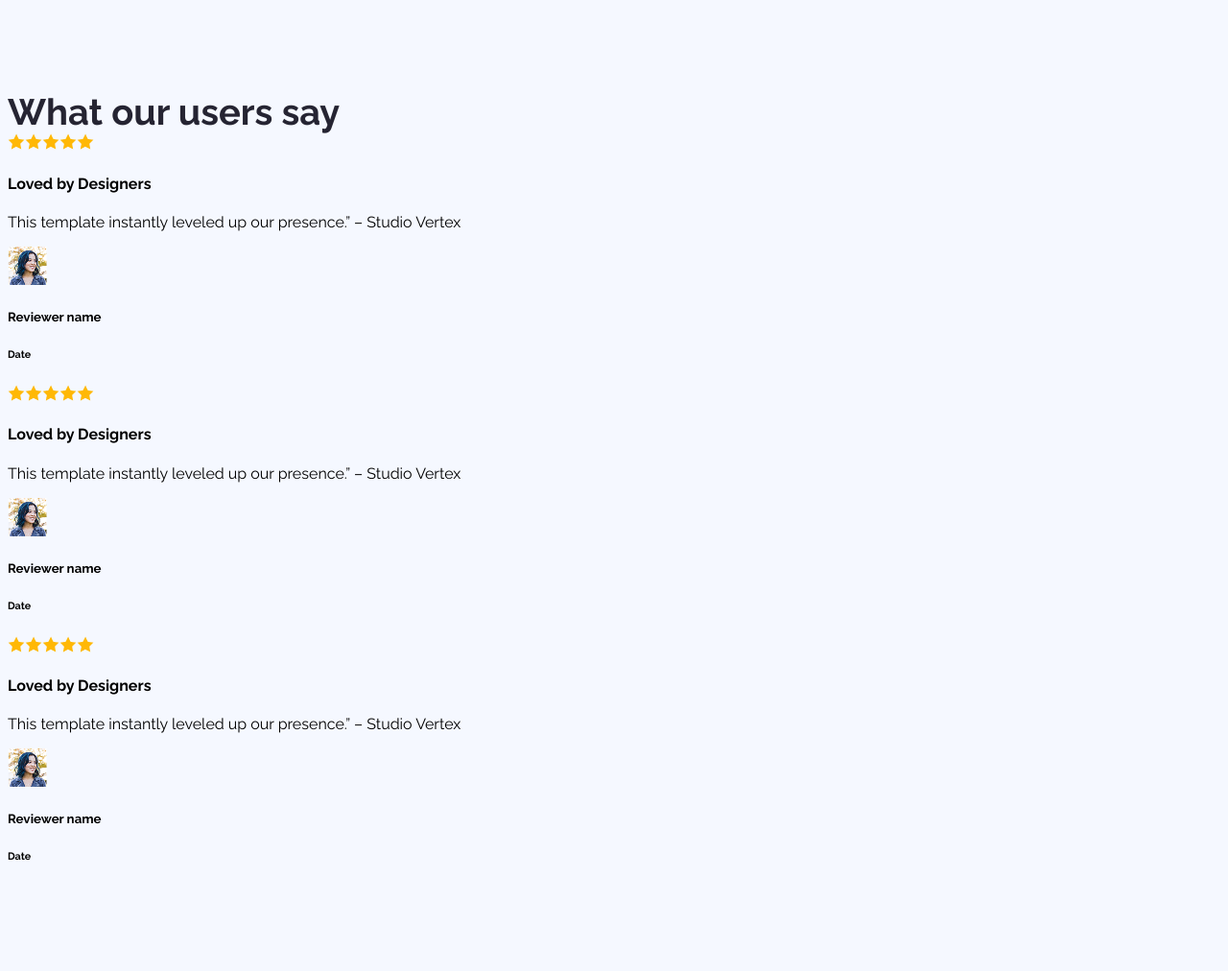
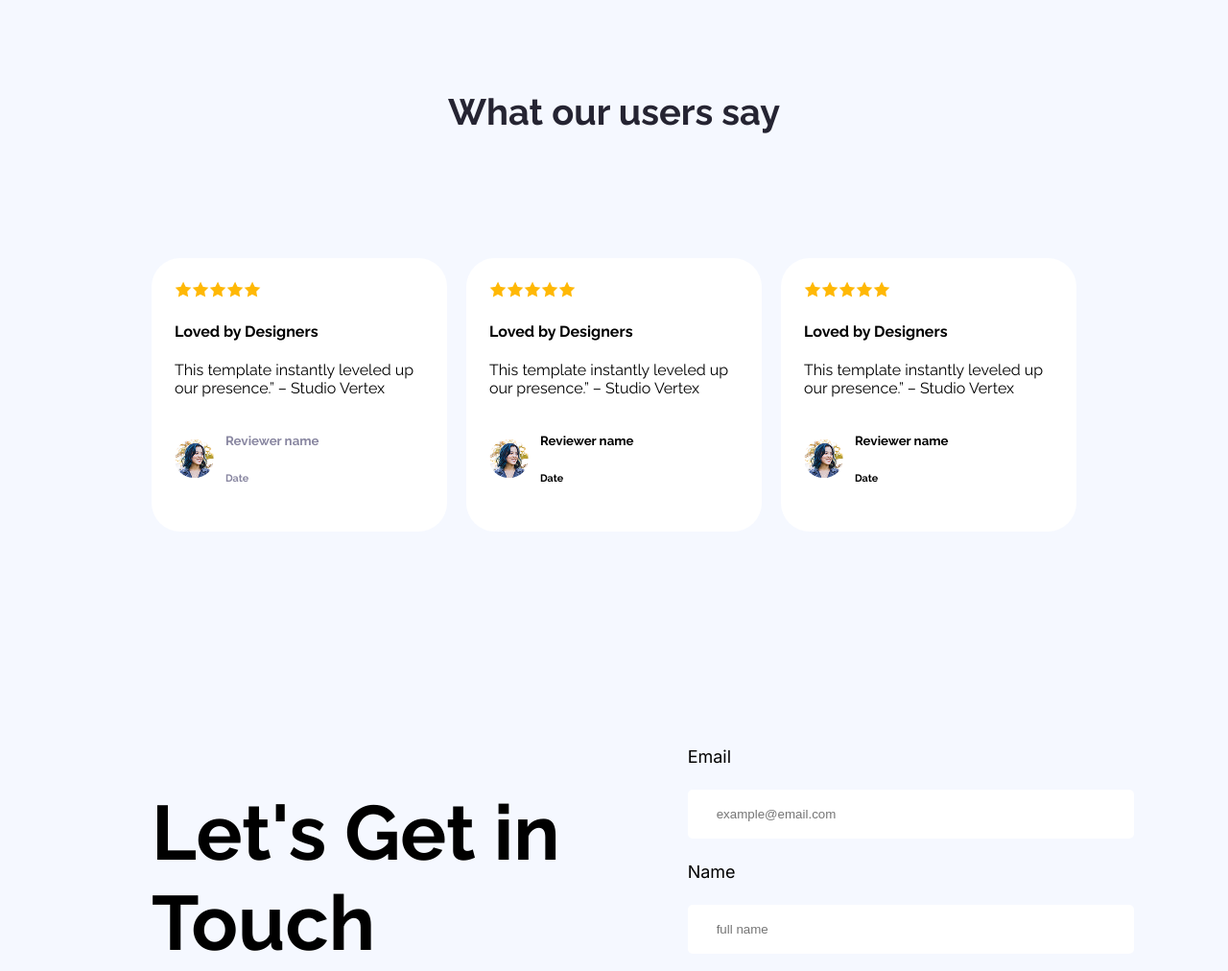
Before and after one commit to tahrimsakib/ASSIGNMENT-01, a plain HTML site: page index.html in a window 1280 px wide. Shown: the part 1720-2732 px from the top of the page at 96% size. Drawn offline with Linux system fonts and the light colour scheme.

Commit message:
added user photo

```diff
--- a/index.html
+++ b/index.html
@@ -69,7 +69,7 @@
         </section>
 
         <section>
-            <h3 class="user-title">What our users say</h3>
+            <h3 class="rating-title user-title">What our users say</h3>
             <div class="rating-container">
                 <div>
                     <div class="rating-box">
@@ -82,7 +82,29 @@
                         </div>
                         <div class="rating-thiree">
                             <div>
-                                <img src="Assets/avatar.png" alt="">
+                                <img class="user-img" src="Assets/avatar.png" alt="">
+
+                            </div>
+                            <div class="user-name-date">
+                                <h5>Reviewer name</h5>
+                                <h6>Date</h6>
+                            </div>
+
+                        </div>
+                    </div>
+                </div>
+                <div>
+                    <div class="rating-box">
+                        <div class="rating"><img src="Assets/icon-star.png" alt=""><img src="Assets/icon-star.png"
+                                alt=""><img src="Assets/icon-star.png" alt=""><img src="Assets/icon-star.png"
+                                alt=""><img src="Assets/icon-star.png" alt=""></div>
+                        <div class="rating">
+                            <h4>Loved by Designers</h4>
+                            <p>This template instantly leveled up our presence.” – Studio Vertex</p>
+                        </div>
+                        <div class="rating-thiree">
+                            <div>
+                                <img class="user-img" src="Assets/avatar.png" alt="">
 
                             </div>
                             <div>
@@ -104,29 +126,7 @@
                         </div>
                         <div class="rating-thiree">
                             <div>
-                                <img src="Assets/avatar.png" alt="">
-
-                            </div>
-                            <div>
-                                <h5>Reviewer name</h5>
-                                <h6>Date</h6>
-                            </div>
-
-                        </div>
-                    </div>
-                </div>
-                <div>
-                    <div class="rating-box">
-                        <div class="rating"><img src="Assets/icon-star.png" alt=""><img src="Assets/icon-star.png"
-                                alt=""><img src="Assets/icon-star.png" alt=""><img src="Assets/icon-star.png"
-                                alt=""><img src="Assets/icon-star.png" alt=""></div>
-                        <div class="rating">
-                            <h4>Loved by Designers</h4>
-                            <p>This template instantly leveled up our presence.” – Studio Vertex</p>
-                        </div>
-                        <div class="rating-thiree">
-                            <div>
-                                <img src="Assets/avatar.png" alt="">
+                                <img class="user-img" src="Assets/avatar.png" alt="">
 
                             </div>
                             <div>
--- a/style/style.css
+++ b/style/style.css
@@ -127,6 +127,34 @@ header {
 }
 
 
+.rating-title{
+text-align: center;}
+
+.rating-container{
+    margin: 130px 150px;
+    display: flex;
+    justify-content: space-between;
+    gap: 20px;
+}
+.rating-box{
+    background-color: white;
+    border-radius: 30px;
+    padding: 24px;
+    gap: 24px;
+}
+.rating-thiree{
+    display: flex;
+    align-items: center;
+    gap: 12px;
+}
+
+.user-img{
+    border-radius: 30px;
+}
+
+.user-name-date{
+color: #8987A1;
+}
 
 
 .form-section {
```
